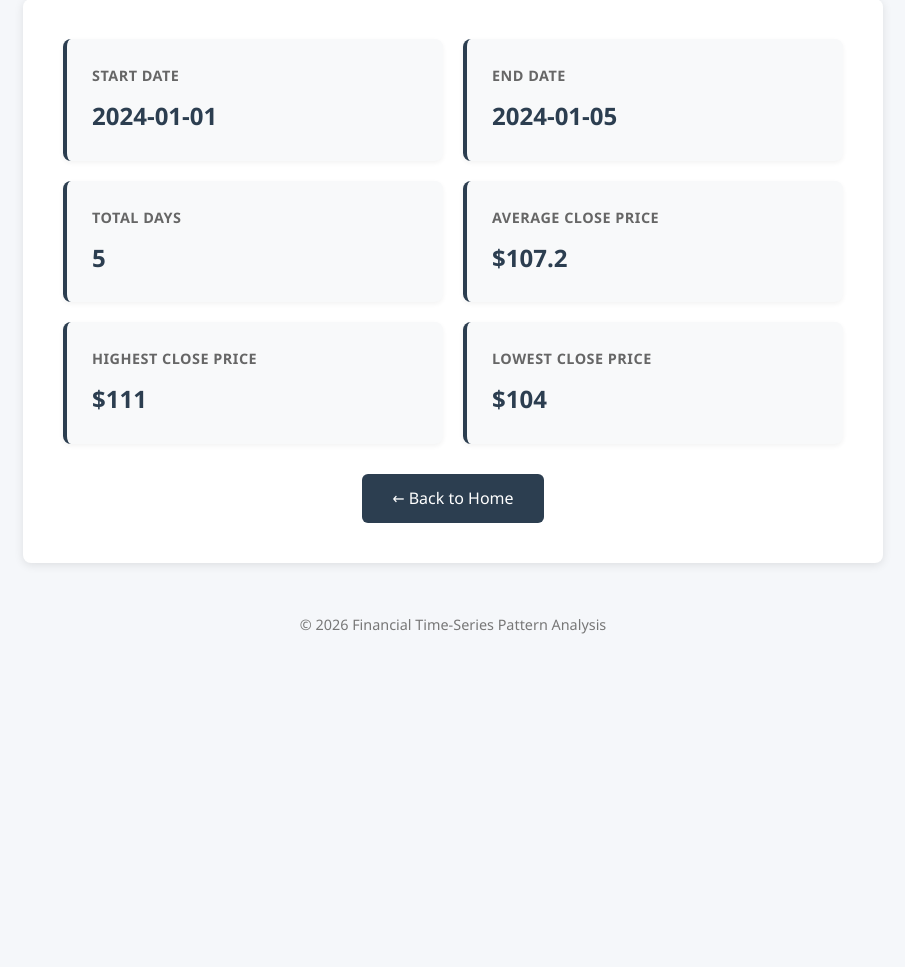
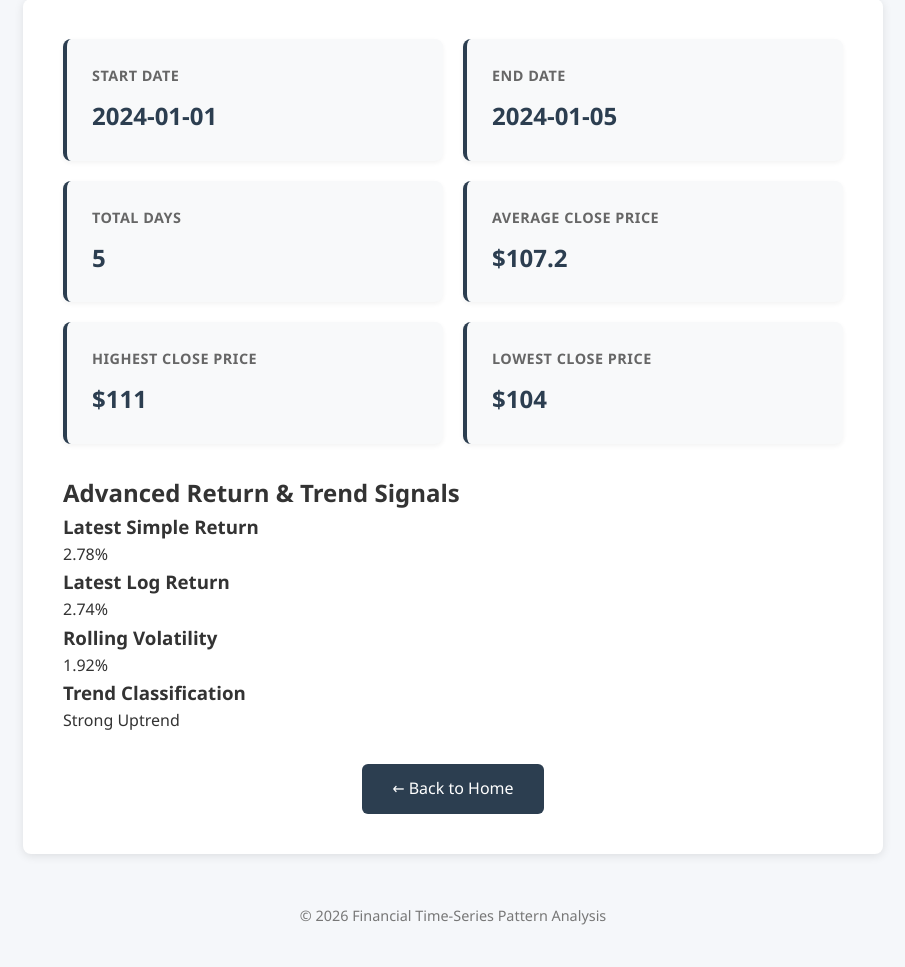
Before and after one commit to Prajwal0422/ai-financial-time-series-learning, a Flask app: page /dashboard in a window 1280 px wide. Shown: the part 162-1129 px from the top of the page, without its empty margins (187-1092 px from the left). Before the commit the page ends 796 px from the top, so only its background shows below. Run offline with Flask 3, Linux system fonts and the light colour scheme.

Commit message:
Day 4: Added daily returns and basic trend detection

```diff
--- /dev/null
+++ b/analysis/returns.py
@@ -0,0 +1,16 @@
+import numpy as np
+
+def calculate_returns(df):
+    df = df.copy()
+
+    # Simple returns
+    df["Simple_Return"] = df["Close"].pct_change()
+
+    # Log returns (used in quantitative finance)
+    df["Log_Return"] = np.log(df["Close"] / df["Close"].shift(1))
+
+    # Rolling statistics
+    df["Rolling_Mean_Return"] = df["Log_Return"].rolling(window=3).mean()
+    df["Rolling_Volatility"] = df["Log_Return"].rolling(window=3).std()
+
+    return df
--- /dev/null
+++ b/analysis/trends.py
@@ -0,0 +1,37 @@
+def detect_trend_advanced(df):
+    df = df.copy()
+
+    short_ma = df["Close"].rolling(window=3).mean()
+    long_ma = df["Close"].rolling(window=5).mean()
+
+    trend_score = 0
+
+    # Signal 1: MA crossover
+    if short_ma.iloc[-1] > long_ma.iloc[-1]:
+        trend_score += 1
+    else:
+        trend_score -= 1
+
+    # Signal 2: Recent returns direction
+    recent_returns = df["Log_Return"].tail(3).mean()
+    if recent_returns > 0:
+        trend_score += 1
+    else:
+        trend_score -= 1
+
+    # Signal 3: Volatility regime
+    recent_vol = df["Rolling_Volatility"].iloc[-1]
+    avg_vol = df["Rolling_Volatility"].mean()
+
+    if recent_vol < avg_vol:
+        trend_score += 1
+    else:
+        trend_score -= 1
+
+    # Final decision
+    if trend_score >= 2:
+        return "Strong Uptrend"
+    elif trend_score <= -2:
+        return "Strong Downtrend"
+    else:
+        return "Sideways / Uncertain"
--- a/app.py
+++ b/app.py
@@ -1,6 +1,8 @@
 from flask import Flask, render_template
 from analysis.data_loader import load_stock_data
 from analysis.summary import get_stock_summary
+from analysis.returns import calculate_returns
+from analysis.trends import detect_trend_advanced
 
 app = Flask(__name__)
 
@@ -11,8 +13,23 @@ def home():
 @app.route("/dashboard")
 def dashboard():
     df = load_stock_data("data/sample_stock_data.csv")
+    df = calculate_returns(df)
+
     summary = get_stock_summary(df)
-    return render_template("dashboard.html", summary=summary)
+    trend = detect_trend_advanced(df)
+
+    latest_simple_return = round(df["Simple_Return"].iloc[-1] * 100, 2)
+    latest_log_return = round(df["Log_Return"].iloc[-1] * 100, 2)
+    latest_volatility = round(df["Rolling_Volatility"].iloc[-1] * 100, 2)
+
+    return render_template(
+        "dashboard.html",
+        summary=summary,
+        trend=trend,
+        simple_return=latest_simple_return,
+        log_return=latest_log_return,
+        volatility=latest_volatility
+    )
 
 if __name__ == "__main__":
     app.run(debug=True)
--- a/templates/dashboard.html
+++ b/templates/dashboard.html
@@ -40,6 +40,33 @@
                 </div>
             </section>
 
+            <section class="advanced-section">
+                <h2>Advanced Return & Trend Signals</h2>
+
+                <div class="signals-grid">
+                    <div class="signal-card">
+                        <h3>Latest Simple Return</h3>
+                        <p class="{% if simple_return > 0 %}positive{% else %}negative{% endif %}">
+                            {{ simple_return }}%
+                        </p>
+                    </div>
+                    <div class="signal-card">
+                        <h3>Latest Log Return</h3>
+                        <p class="{% if log_return > 0 %}positive{% else %}negative{% endif %}">
+                            {{ log_return }}%
+                        </p>
+                    </div>
+                    <div class="signal-card">
+                        <h3>Rolling Volatility</h3>
+                        <p>{{ volatility }}%</p>
+                    </div>
+                    <div class="signal-card trend-card">
+                        <h3>Trend Classification</h3>
+                        <p class="trend-{{ trend.replace(' ', '-').lower() }}">{{ trend }}</p>
+                    </div>
+                </div>
+            </section>
+
             <div class="nav-link">
                 <a href="/">← Back to Home</a>
             </div>
```
